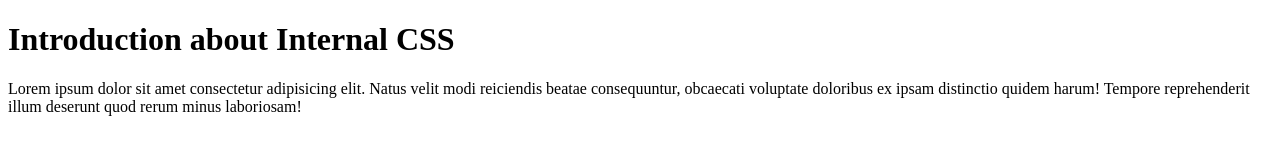
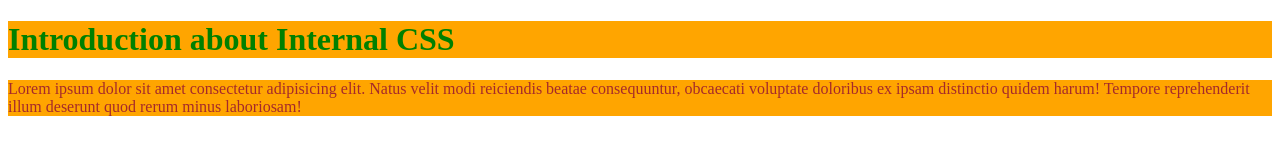
Before and after one commit to ankitakangane/icp-8-assignment-12, a plain HTML site: page about.html in a window 1280 px wide. Drawn offline with Linux system fonts and the light colour scheme.

Commit message:
effect added

```diff
--- a/about.html
+++ b/about.html
@@ -4,9 +4,20 @@
     <meta charset="UTF-8">
     <meta name="viewport" content="width=device-width, initial-scale=1.0">
     <title>Internal CSS</title>
+    <style>
+        .bg-orange{
+            background-color: orange;
+        }
+        .col-green{
+            color:green;
+        }
+        .col-brown{
+            color:brown;
+        }
+    </style>
 </head>
 <body>
-    <h1>Introduction about Internal CSS</h1>
-    <p>Lorem ipsum dolor sit amet consectetur adipisicing elit. Natus velit modi reiciendis beatae consequuntur, obcaecati voluptate doloribus ex ipsam distinctio quidem harum! Tempore reprehenderit illum deserunt quod rerum minus laboriosam!</p>
+    <h1 class="bg-orange col-green">Introduction about Internal CSS</h1>
+    <p class="bg-orange col-brown">Lorem ipsum dolor sit amet consectetur adipisicing elit. Natus velit modi reiciendis beatae consequuntur, obcaecati voluptate doloribus ex ipsam distinctio quidem harum! Tempore reprehenderit illum deserunt quod rerum minus laboriosam!</p>
 </body>
 </html>
```
